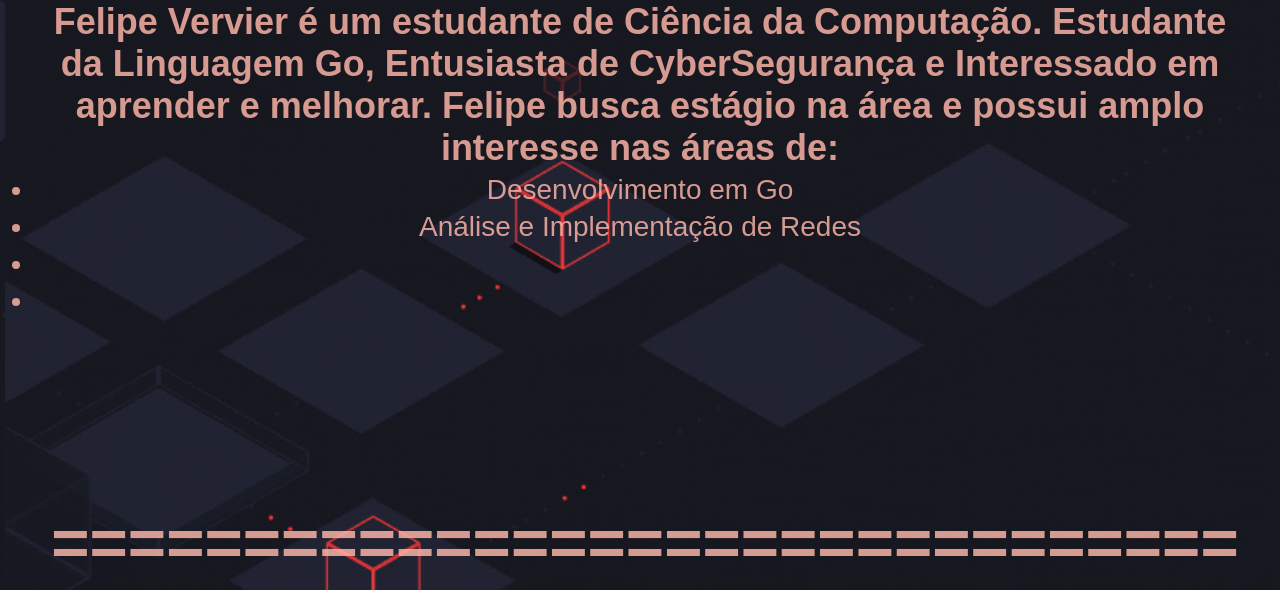
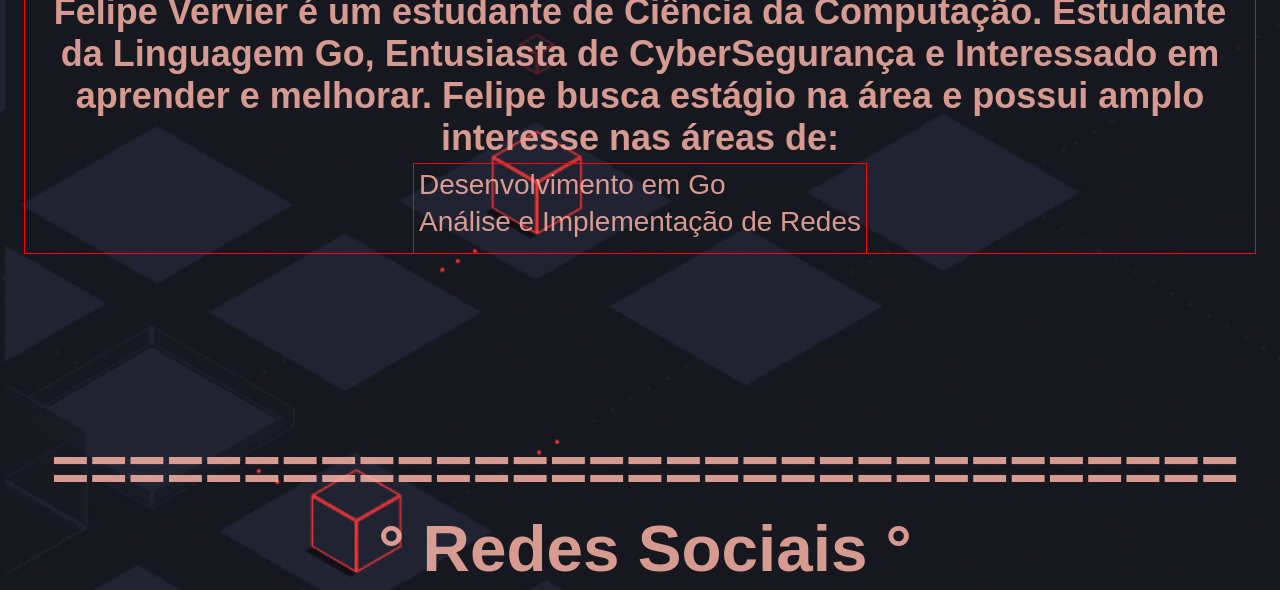
Before and after one commit to 7Monk/HTML-Curr-culo, a plain HTML site: page index.html in a window 1280 px wide. Shown: the part 503-1093 px from the top of the page. Drawn offline with Linux system fonts and the light colour scheme.

Commit message:
Mudei o Li da UL

```diff
--- a/index.css
+++ b/index.css
@@ -46,12 +46,23 @@ header h1 {
     align-items: center;
 }
 
+#desc {
+    outline: red 1px solid;
+    text-align: center;
+}
+
 #desc ul {
     font-size: 28px;
-    align-items: center;
-    justify-content: center;
     text-align: center;
     display: inline-block;
+    outline: red 1px solid;
+    margin: auto;
+}
+
+#desc li {
+    display: flex;
+    align-items: center;
+    justify-content: flex-start;
 }
 
 #desc h3 {
--- a/index.html
+++ b/index.html
@@ -17,8 +17,8 @@
                 <h2><img src="./media/info.png" alt="info_icon"></img>  Quem é Felipe Vervier?</h2>
             </div>
             <div id="desc">
+                <h3>Felipe Vervier é um estudante de Ciência da Computação. Estudante da Linguagem Go, Entusiasta de CyberSegurança e Interessado em aprender e melhorar. Felipe busca estágio na área e possui amplo interesse nas áreas de:</h3>
                 <ul>
-                    <h3>Felipe Vervier é um estudante de Ciência da Computação. Estudante da Linguagem Go, Entusiasta de CyberSegurança e Interessado em aprender e melhorar. Felipe busca estágio na área e possui amplo interesse nas áreas de:</h3>
                     <li>Desenvolvimento em Go</li>
                     <li>Análise e Implementação de Redes</li>
                     <li></li>
```
